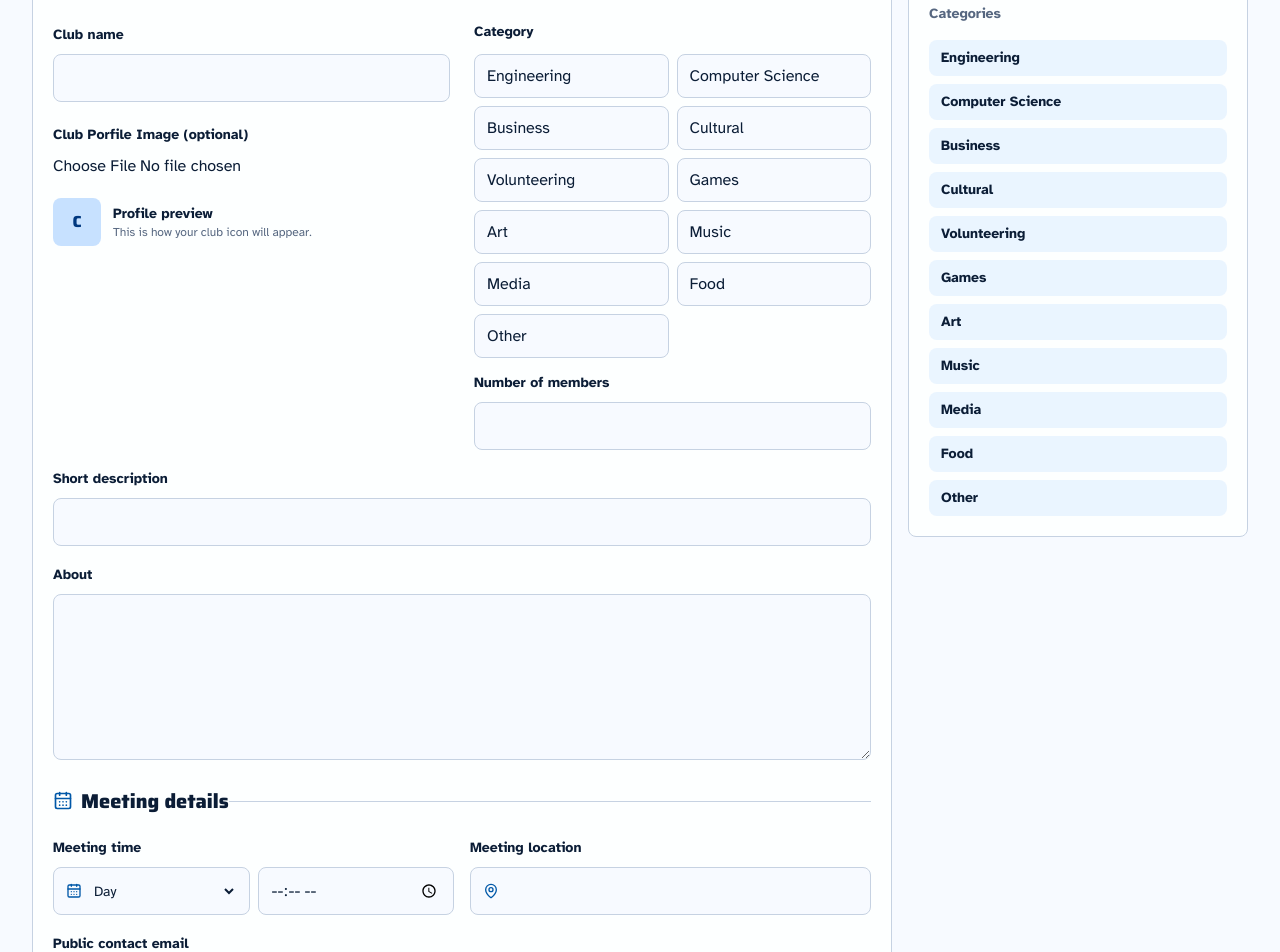
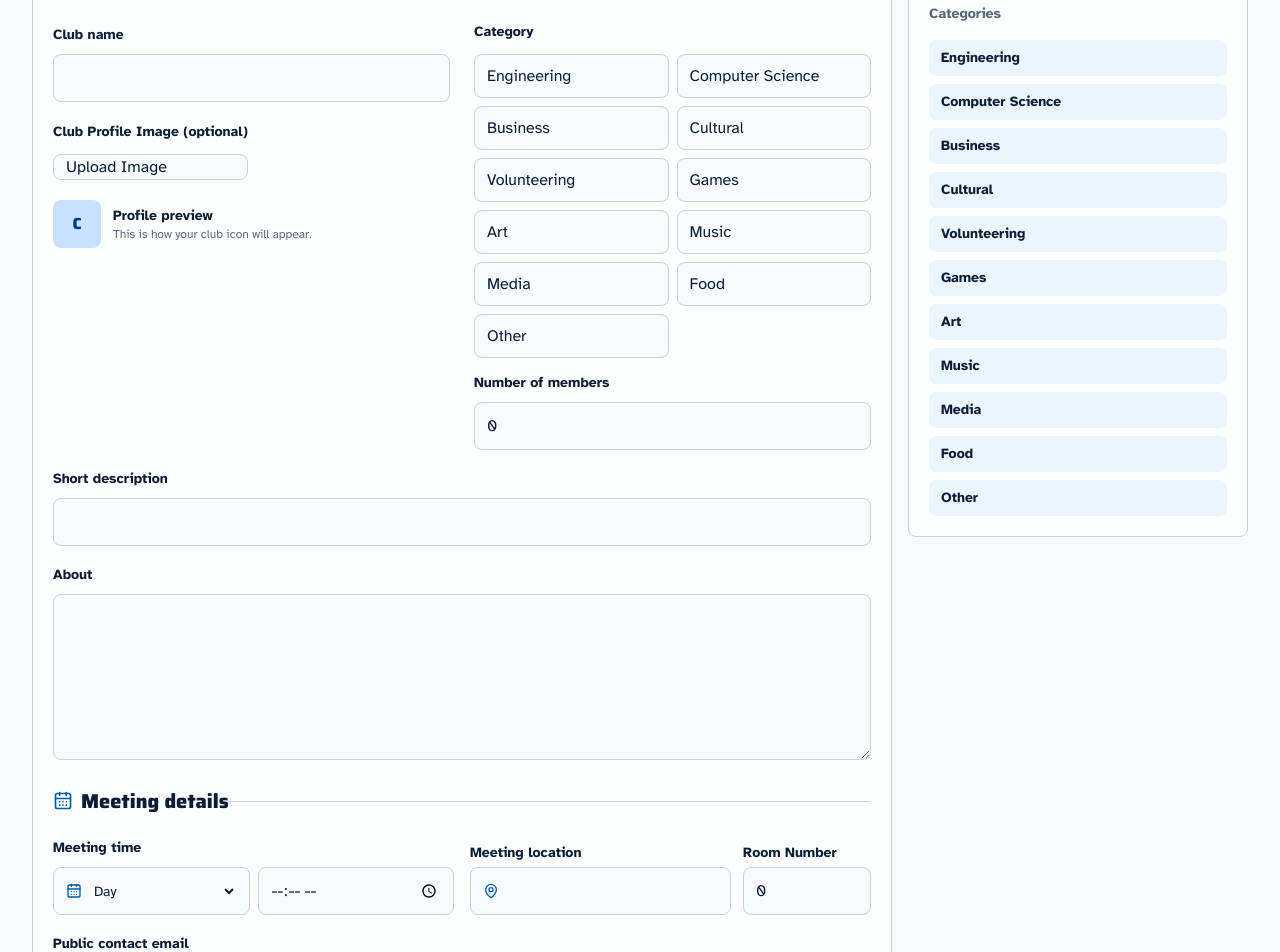
Before and after one commit to Spec700/BruinLink, a Next.js app: page /register in a window 1280 px wide. Shown: the part 560-1512 px from the top of the page. Built offline with nearby package versions, Linux system fonts and the light colour scheme.

Commit message:
storing profile images in supabase storage

```diff
--- a/src/components/ClubRegistrationForm.tsx
+++ b/src/components/ClubRegistrationForm.tsx
@@ -5,6 +5,7 @@ import  initials  from "./ClubDirectory"
 import Link from "next/link";
 import {
   ArrowUpRight,
+  Users,
   ArrowLeft,
   Building2,
   CalendarDays,
@@ -14,7 +15,7 @@ import {
   Send,
   UserRound,
 } from "lucide-react";
-import { use, useEffect, useMemo, useState, useTransition } from "react";
+import { use, useEffect, useMemo, useState, useTransition, useRef } from "react";
 import { submitClubRegistration } from "@/app/register/actions";
 import { categories, categoryLabels, type ClubCategory } from "@/lib/clubs";
 
@@ -26,6 +27,7 @@ import {
   type RegistrationErrors,
   type LocationData
 } from "@/lib/clubRegistration";
+import { SupabaseClient } from "@supabase/supabase-js";
 
 type FieldName = keyof ClubRegistrationInput;
 
@@ -34,7 +36,7 @@ type ClubPreview = {
   category: ClubCategory | "";
   shortDescription: string;
   meetingTime: string;
-  location: LocationData | null;
+  location: LocationData;
   members: number;
   status: string;
   lastEditedAt: string;
@@ -494,8 +496,14 @@ function ImageUpload({
   error?: string;
   onChange: (file: File | null) => void;
 }) {
+  const inputRef = useRef<HTMLInputElement | null>(null);
+
+  const onChooseImage = () => {
+      inputRef.current?.click();
+
+  }
   return (
-    <div>
+    <div className="flex flex-col gap-3">
       <label
         htmlFor={name}
         className="text-sm font-bold text-[var(--foreground)]"
@@ -505,14 +513,35 @@ function ImageUpload({
 
      <input
         id={name}
+        style={{
+          display: 'none'
+        }}
+        ref={inputRef}
         type="file"
         accept="image/png,image/jpeg,image/webp"
          onChange={(event) => {
-          const file = event.target.files?.[0] ?? null;
-          onChange(file);
+          const image = event.target.files?.[0] ?? null;
+          onChange(image);
         }}
-        className="mt-2 block w-full text-sm"
       />
+
+      <div className="grid grid-cols-2 gap-2">
+        <button className="`h-11 rounded-lg border px-3 text-left text-sm font-bold transition focus:outline-none focus:ring-2 focus:ring-[var(--ucla-blue)]
+        border-[var(--line)] bg-[var(--background)] text-[var(--foreground)] hover:border-[var(--ucla-blue)]
+        "
+        type = "button"
+        onClick={onChooseImage}
+        >
+          <p>Upload Image</p>
+        </button>
+
+        {value &&
+        <button className = "px-1 text-left">
+          <p>Image uploaded: {value.name}</p>
+        </button>
+        }
+      </div>
+
 
       <FieldError message={error} />
     </div>
@@ -529,26 +558,33 @@ function LocationAutocomplete({
   icon,
   }: {
     name: FieldName;
-    value: LocationData | null;
+    value: LocationData;
     error?: string;
     icon?: React.ReactNode;
     onChange: (
       name: FieldName,
-      value: LocationData | null
+      value: LocationData
     ) => void;
   }) {
   /* The query is what */
   const [query, setQuery] = useState(
       value
-        ? [value.name, value.city, value.state, value.country]
+        ? [value.name, value.city, value.state, value.country, value.room]
             .filter(Boolean)
             .join(", ")
         : ""
     );
   const [results, setResults] = useState([]);
   const [loading, setLoading] = useState(false);
+  const [roomNumber, setRoomNumber] = useState(value?.room ?? 0);
 
-
+  const HandleRoomChange = (newRoom: number) => {
+    setRoomNumber(newRoom);
+    onChange(name, {
+    ...value,
+    room: roomNumber,
+  });
+  }
 
   useEffect(() => {
     if (query.length < 3) {
@@ -585,6 +621,7 @@ function LocationAutocomplete({
     city: props.city,
     state: props.state,
     country: props.country,
+    room: props.room
   };
 
   const label = [
@@ -592,26 +629,33 @@ function LocationAutocomplete({
     location.city,
     location.state,
     location.country,
+    location.room
   ]
     .filter(Boolean)
     .join(", ");
 
   setQuery(label);
   setResults([]);
-
   onChange(name, location);
 };
 
   return (
-    <div>
+   <div className="mt-2 flex gap-3 items-start">
+
+  {/* Location Field */}
+  <div className="flex-1">
     <label
       htmlFor={name}
-        className="text-sm font-bold text-[var(--foreground)]">
+      className="mb-1 block text-sm font-bold text-[var(--foreground)]"
+    >
       {registrationFieldLabels.meetingLocation}
     </label>
-      <div style={{ position: "relative" }} className={`mt-2 flex h-12 items-center gap-3 rounded-lg border bg-[var(--background)] px-3 transition focus-within:border-[var(--ucla-blue)] ${
+
+    <div
+      className={`flex h-12 items-center gap-3 rounded-lg border bg-[var(--background)] px-3 transition focus-within:border-[var(--ucla-blue)] ${
         error ? "border-[var(--danger)]" : "border-[var(--line)]"
-        }`}>
+      }`}
+    >
       {icon ? (
         <span className="text-[var(--ucla-blue)]">{icon}</span>
       ) : null}
@@ -622,14 +666,41 @@ function LocationAutocomplete({
         value={query}
         onChange={(e) => {
           setQuery(e.target.value);
-          onChange(name, null);
+          onChange(name, {
+            ...value,
+            room: roomNumber,
+          });
         }}
         className="h-full min-w-0 flex-1 bg-transparent text-base text-[var(--foreground)] outline-none placeholder:text-[var(--muted)]"
       />
     </div>
+  </div>
 
+  {/* Room Number Field */}
+  <div className="w-32">
+    <label
+      htmlFor="roomNumber"
+      className="mb-1 block text-sm font-bold text-[var(--foreground)]"
+    >
+      Room Number
+    </label>
 
+    <div
+      className={`flex h-12 items-center rounded-lg border bg-[var(--background)] px-3 focus-within:border-[var(--ucla-blue)] ${
+        error ? "border-[var(--danger)]" : "border-[var(--line)]"
+      }`}
+    >
+      <input
+        type="number"
+        value={roomNumber}
+        onChange={(e) => HandleRoomChange(e.target.valueAsNumber)}
+        min="1"
+        id="roomNumber"
+        className="h-full w-full bg-transparent text-sm text-[var(--foreground)] outline-none"
+      />
+    </div>
 
+    </div>
       {results.length > 0 && (
         <div
           style={{
@@ -778,14 +849,11 @@ function Modal({
 
   return (
     <div className="fixed inset-0 z-50 flex items-center justify-center bg-black/50 p-4">
-      <div className="w-full max-w-xl rounded-lg bg-[var(--surface)] p-6 shadow-xl">
+      <div className="w-full max-w-xl rounded-lg bg-[var(--surface)] p-6 shadow-xl flex flex-col">
   <div className="mb-4 flex items-center justify-between">
     <h2 className="font-display text-lg font-extrabold text-[var(--foreground)]">
       Preview your listing
     </h2>
-          <button onClick={onClose} className="text-sm text-[var(--muted)] hover:text-[var(--foreground)]">
-            ✕
-          </button>
   </div>
 
   <ClubCardPreview club={previewClub} />
@@ -817,46 +885,81 @@ function ClubCardPreview({ club }: {club: ClubPreview | null}) {
     return(
        <div>Unable to produce card</div>
     );
-  }const [objectUrl, setObjectUrl] = useState<string | null>(null);
-
+  }
+  const [objectUrl, setObjectUrl] = useState<string | null>(null);
   useEffect(() => {
   if (!club?.profileImage) { setObjectUrl(null); return; }
   const url = URL.createObjectURL(club.profileImage);
   setObjectUrl(url);
-    return () => URL.revokeObjectURL(url); // cleaned up on unmount
+  return () => URL.revokeObjectURL(url);
     }, [club?.profileImage]);
-
-  if (!club) return <div>Unable to produce card</div>;
-
   return (
-    <div className="flex min-h-[292px] flex-col justify-between rounded-lg border border-[var(--line)] bg-[var(--surface)] p-4">
-      <div className="flex items-start gap-3">
-        {objectUrl ? (
-          <img src={objectUrl} className="h-12 w-12 rounded-lg object-cover" alt="" />
-        ) : (
-          <div className="flex h-12 w-12 items-center justify-center rounded-lg bg-[var(--ucla-blue-soft)] font-extrabold text-[var(--ucla-blue-strong)]">
+  <Link
+      key=""
+      href=""
+    className="group flex min-h-[292px] flex-col justify-between rounded-lg border border-[var(--line)] bg-[var(--surface)] p-4 transition hover:-translate-y-0.5 hover:border-[var(--ucla-blue)] hover:shadow-[0_18px_42px_oklch(0.35_0.09_252_/_0.14)] focus:outline-none focus:ring-2 focus:ring-[var(--ucla-blue)]"
+    >
+    <div>
+    <div className="flex items-start justify-between gap-3">
+    <div className="flex items-center gap-3">
+    <div>
+    {objectUrl ? (<img src={objectUrl} className="h-12 w-12 rounded-lg object-cover" alt="" />)
+    : (<div className="flex h-12 w-12 items-center justify-center rounded-lg bg-[var(--ucla-blue-soft)] font-extrabold text-[var(--ucla-blue-strong)]">
     {initials(club.name)}
+    </div>)}
 </div>
-        )}
-        <div>
-          <p className="font-display text-xl font-extrabold">{club.name}</p>
-          <p className="text-sm font-bold text-[var(--ucla-blue)]">
-            {categoryLabels[club.category as ClubCategory] ?? club.category}
+<div className="min-w-0">
+<p className="line-clamp-2 font-display text-xl font-extrabold leading-snug text-[var(--foreground)]">
+{club.name}
 </p>
+</div>
 </div>
 <ArrowUpRight
 aria-hidden="true"
 className="h-5 w-5 shrink-0 text-[var(--muted)] transition group-hover:text-[var(--ucla-blue)]"
 />
 </div>
-      <p className="mt-4 text-[var(--muted)]">{club.shortDescription}</p>
-      <div className="mt-5 text-sm text-[var(--muted)]">
-        {club.meetingTime} •{" "}
-        {club.location
-          ? [club.location.name, club.location.city, club.location.state].filter(Boolean).join(", ")
-          : "No location"}
+<p className="mt-4 line-clamp-3 text-base leading-7 text-[var(--muted)]">
+{club.shortDescription}
+</p>
+</div>
+<div className="mt-5 grid gap-3">
+<div className="flex items-center gap-2 text-sm text-[var(--muted)]">
+<CalendarDays
+aria-hidden="true"
+className="h-4 w-4 text-[var(--ucla-blue)]"
+/>
+<span className="min-w-0 truncate">{club.meetingTime}</span>
+</div>
+<div className="flex items-center gap-2 text-sm text-[var(--muted)]">
+<MapPin
+aria-hidden="true"
+className="h-4 w-4 text-[var(--ucla-blue)]"
+/>
+<span className="min-w-0 truncate">{club.location
+? [club.location.name, club.location.city, club.location.state, club.location.room].filter(Boolean).join(", ")
+: "No location"}</span>
+</div>
+<div className="flex items-center justify-between gap-2 pt-2">
+<div className="min-w-0">
+<span
+className="rounded-full px-3 py-1 text-xs font-bold bg-[var(--ucla-yellow-soft)] text-[oklch(0.36_0.09_74)]">
+              current
+</span>
+<p className="mt-2 truncate text-xs font-bold text-[var(--muted)]">
+              Last updated: Today
+</p>
+</div>
+<span className="flex items-center gap-1 text-sm font-bold text-[var(--foreground)]">
+        <Users
+            aria-hidden="true"
+            className="h-4 w-4 text-[var(--ucla-blue)]"
+            />
+            {club.members}
+            </span>
       </div>
     </div>
+</Link>
   );
 }
 
@@ -894,6 +997,8 @@ function MeetingTimeInput({
     onChange(name, day && newTime ? `${day} at ${newTime}` : newTime);
   };
 
+
+
   return (
     <div>
       <label className="text-sm font-bold text-[var(--foreground)]">
--- a/src/lib/adminReviewData.ts
+++ b/src/lib/adminReviewData.ts
@@ -32,6 +32,8 @@ type RegistrationRequestRow = {
   reviewed_at: string | null;
   created_at: string;
   updated_at: string;
+  profile_image_path: string | null;
+  members: number;
 };
 
 const registrationRequestColumns = [
@@ -51,6 +53,8 @@ const registrationRequestColumns = [
   "reviewed_at",
   "created_at",
   "updated_at",
+  "profile_image_path",
+  "members",
 ].join(", ");
 
 export async function fetchAdminReviewData(): Promise<AdminReviewData> {
@@ -91,6 +95,7 @@ export async function fetchAdminReviewData(): Promise<AdminReviewData> {
         status: club.status,
         visibilityState: club.visibilityState,
         lastEditedAt: club.lastEditedAt,
+        profileImage: club.profileImagePath,
       };
     }),
   };
@@ -98,8 +103,30 @@ export async function fetchAdminReviewData(): Promise<AdminReviewData> {
 
 export async function createRegistrationRequest(
   input: ValidatedClubRegistrationInput,
+  image: File | null
 ) {
   const supabase = createSupabaseAdminClient();
+
+  let profileImagePath: string | null = null;
+
+  if (image) {
+    const extension =
+      image.name.split(".").pop()?.toLowerCase() ?? "jpg";
+
+    profileImagePath =
+      `${input.slug}/${Date.now()}.${extension}`;
+
+    const { error: uploadError } = await supabase.storage
+      .from("club-profile-images")
+      .upload(profileImagePath, image);
+
+    if (uploadError) {
+      throw new Error(
+        `Failed to upload image: ${uploadError.message}`
+      );
+    }
+  }
+
 
   const { data: existingClub, error: existingClubError } = await supabase
     .from("clubs")
@@ -152,6 +179,8 @@ export async function createRegistrationRequest(
       meeting_location: input.meetingLocation,
       public_contact_email: input.publicContactEmail,
       status: "pending",
+      profile_image_path: profileImagePath,
+      members: Number(input.members ?? 0),
     })
     .select("id")
     .single();
@@ -319,6 +348,8 @@ function rowToRegistrationRequest(
     createdAt: row.created_at,
     reviewedAt: row.reviewed_at ?? undefined,
     adminNote: row.admin_note ?? undefined,
+    profileImagePath: row.profile_image_path,
+    members: row.members,
   };
 }
 
--- a/src/lib/clubRegistration.ts
+++ b/src/lib/clubRegistration.ts
@@ -13,10 +13,10 @@ export type ClubRegistrationInput = {
   shortDescription: string;
   about: string;
   meetingTime: string;
-  meetingLocation: LocationData | null;
-  profileImage: File | null
+  meetingLocation: LocationData;
+  profileImage: File | null;
   publicContactEmail: string;
-  memberCount: string
+  members: number
 };
 
 export type LocationData = {
@@ -24,9 +24,10 @@ export type LocationData = {
   city?: string;
   state?: string;
   country?: string;
+  room?: number;
 };
 
-export type ClubRegistrationRequest = Omit<ClubRegistrationInput, "category"> & {
+export type ClubRegistrationRequest = Omit<ClubRegistrationInput, "category" | "profileImage"> & {
   id: string;
   slug: string;
   category: ClubCategory;
@@ -34,17 +35,14 @@ export type ClubRegistrationRequest = Omit<ClubRegistrationInput, "category"> &
   createdAt: string;
   reviewedAt?: string;
   adminNote?: string;
+  profileImagePath?: string | null;
 };
 
-export type ClubImage = {
-  url: string;
-  alt?: string;
-};
 
 export type ManagedClub = {
   id: string;
   slug: string;
-  profileImage?: ClubImage | null;
+  profileImage: string | null;
   name: string;
   category: ClubCategory;
   contactInfo: string;
@@ -53,6 +51,7 @@ export type ManagedClub = {
   status: ClubStatus;
   visibilityState: ClubVisibilityState;
   lastEditedAt: string;
+
 };
 
 export type AdminReviewData = {
@@ -103,7 +102,7 @@ export const initialRegistrationInput: ClubRegistrationInput = {
   meetingTime: "",
   meetingLocation: {name: ""},
   publicContactEmail: "",
-  memberCount: "",
+  memberCount: 0,
 };
 
 
@@ -114,7 +113,7 @@ export const registrationFieldLabels: Record<
   requesterName: "Responsible contact name",
   requesterEmail: "Responsible contact email",
   clubName: "Club name",
-  profileImage: "Club Porfile Image (optional)",
+  profileImage: "Club Profile Image (optional)",
   category: "Category",
   shortDescription: "Short description",
   about: "About",
@@ -128,8 +127,8 @@ export function isClubCategory(value: string): value is ClubCategory {
   return categories.some((category) => category === value);
 }
 
-export function isValidMemberCount(count: string){
-    return Number(count) > 0;
+export function isValidMemberCount(count: number){
+    return count > 0;
 }
 
 export function isValidLocation(location: any ){
@@ -137,7 +136,7 @@ export function isValidLocation(location: any ){
       console.log(`no location found`);
       return false;
     }
-    const requiredFields = ["name", "city", "state", "country"];
+    const requiredFields = ["name", "city", "state", "country", "room"];
     for(const field of requiredFields){
       if (!(field in location)){
         console.log(`${field} not found in ${location}`)
@@ -174,17 +173,17 @@ export function normalizeRegistrationInput(
     shortDescription: input.shortDescription.trim(),
     about: input.about.trim(),
     meetingTime: input.meetingTime.trim(),
-    meetingLocation: input.meetingLocation ? {
+    meetingLocation: {
       ...input.meetingLocation,
       name: input.meetingLocation.name.trim(),
       city: input.meetingLocation.city?.trim(),
       state: input.meetingLocation.state?.trim(),
       country: input.meetingLocation.country?.trim(),
-    }
-  : null,
+      room: input.meetingLocation.room
+    },
     publicContactEmail: input.publicContactEmail.trim(),
     profileImage: input.profileImage,
-    memberCount: input.memberCount.trim()
+    memberCount: input.memberCount
   };
 }
 
@@ -210,11 +209,11 @@ export function validateRegistrationInput(
     }
   }
   if(!isValidLocation(data.meetingLocation)){
-    errors.meetingLocation = "problem is required.";
+    errors.meetingLocation = "Meeting Location is required.";
   }
 
   if(!isValidMemberCount(data.memberCount)){
-    errors.memberCount = "Invalid member count";
+    errors.memberCount = "Enter a valid number of members (0 or more).";
   }
 
 
--- a/src/lib/clubs.ts
+++ b/src/lib/clubs.ts
@@ -41,6 +41,7 @@ export type Club = {
   lastEditedAt: string;
   createdAt: string;
   updatedAt: string;
+  profileImagePath: string | null;
 };
 
 export type ClubRow = {
@@ -61,6 +62,7 @@ export type ClubRow = {
   last_edited_at: string;
   created_at: string;
   updated_at: string;
+  profile_image_path: string | null;
 };
 
 export const clubSelectColumns = [
@@ -81,6 +83,7 @@ export const clubSelectColumns = [
   "last_edited_at",
   "created_at",
   "updated_at",
+  "profile_image_path",
 ].join(", ");
 
 export const categoryLabels: Record<ClubCategory, string> = {
@@ -116,6 +119,7 @@ export function rowToClub(row: ClubRow): Club {
     lastEditedAt: row.last_edited_at,
     createdAt: row.created_at,
     updatedAt: row.updated_at,
+    profileImagePath: row.profile_image_path,
   };
 }
 
```
Also changed, not shown: src/app/register/actions.ts (+6 -1 lines), src/lib/locationStore.ts (deleted, +0 -16 lines), 1 other file (tests, documents, lock files or other folders). Lines whose indentation alone changed are shown as unchanged.
